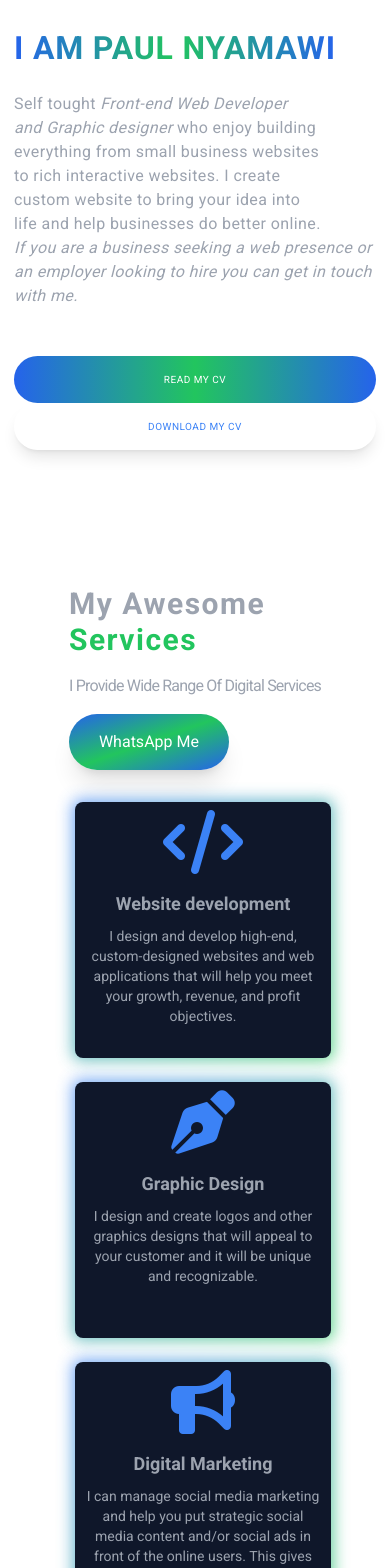
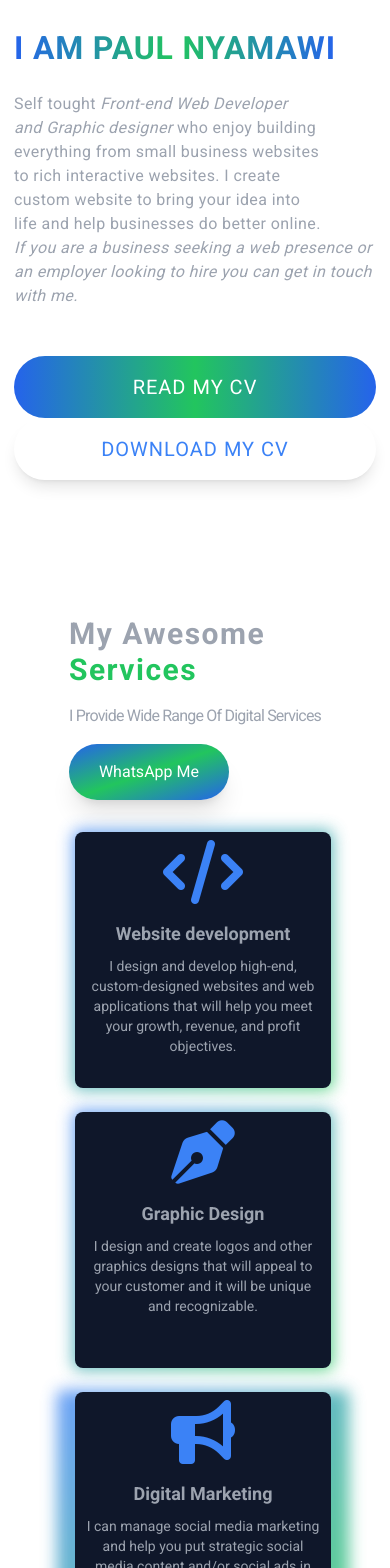
Before and after one commit to Paulhakeem/portfolio, a Vue app: page /portfolio in a window 390 px wide. Shown: the part 432-2000 px from the top of the page. Built offline with nearby package versions, Linux system fonts and the light colour scheme; a web font is replaced by a local one.

Commit message:
responsiveness

```diff
--- a/src/assets/main.css
+++ b/src/assets/main.css
@@ -41,7 +41,7 @@ body {
   }
   #user-grid button {
     width: 100%;
-    font-size: 10px;
+    font-size: 20px;
   }
   .home h3 {
     padding-top: 2em;
@@ -56,6 +56,7 @@ body {
   .project {
     justify-content: center;
     text-align: center;
+    align-items: center;
     gap: 4em;
     padding-top: 3em;
   }
--- a/src/components/More.vue
+++ b/src/components/More.vue
@@ -57,7 +57,7 @@ import MySkills from "./MySkills.vue";
         </div>
       </div>
 
-        <div class="relative mx-4">
+        <div class="relative px-4">
         <div
           class="absolute -inset-0.5 rounded-md bg-gradient-to-br from-blue-500 via-ogray-500 to-green-500 opacity-75 blur"
         ></div>
--- a/src/components/Projects.vue
+++ b/src/components/Projects.vue
@@ -90,7 +90,7 @@ const sendMessage = async () => {
               This app is designed to help you know how much money you spend in
               your day to day activates.
             </p>
-            <div class="img flex gap-4 my-1">
+            <div class="img flex gap-4">
               <img src="../assets/nuxt.png" alt="nuxt logo" class="w-10" />
               <img
                 src="../assets/firebase.svg"
--- a/src/views/certificates.vue
+++ b/src/views/certificates.vue
@@ -9,7 +9,7 @@
     </RouterLink>
 
     <div id="certificates"
-      class="flex flex-wrap mx-6 space-x-6 lg:flex p-5 scroll-smooth justify-center"
+      class="flex flex-wrap px-6 space-x-6 lg:flex p-5 scroll-smooth justify-center"
     >
       <div id="box" class="text-lg p-10 w-96">
         <div class="text-center">
--- a/src/views/projects.vue
+++ b/src/views/projects.vue
@@ -2,7 +2,7 @@
   <div>
     <buttons />
     <div
-      class="project flex flex-wrap mx-6 space-x-6 lg:flex p-5 scroll-smooth justify-center"
+      class="project flex flex-wrap px-6 space-x-6 lg:flex p-5 scroll-smooth justify-center"
     >
       <div id="box" class="text-lg p-10 rounded-lg shadow-lg w-96">
         <div class="text-center">
```
